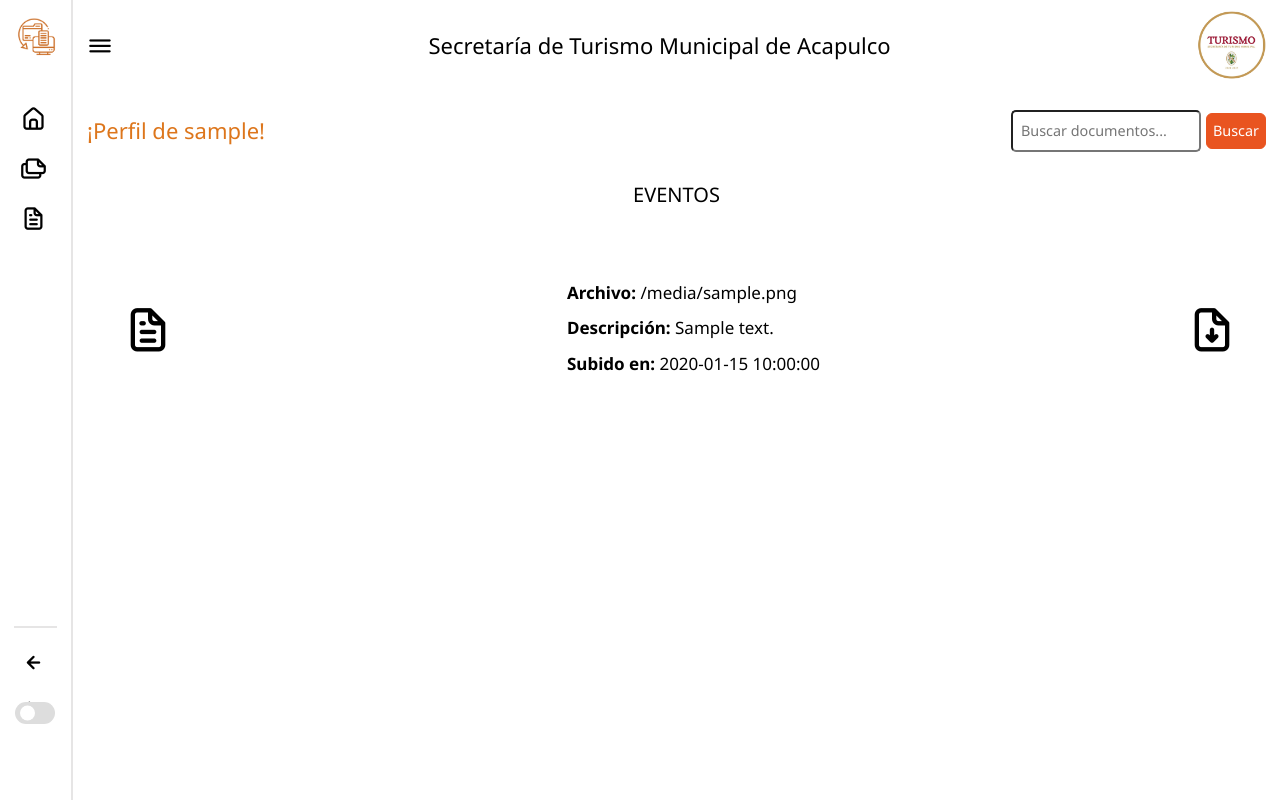
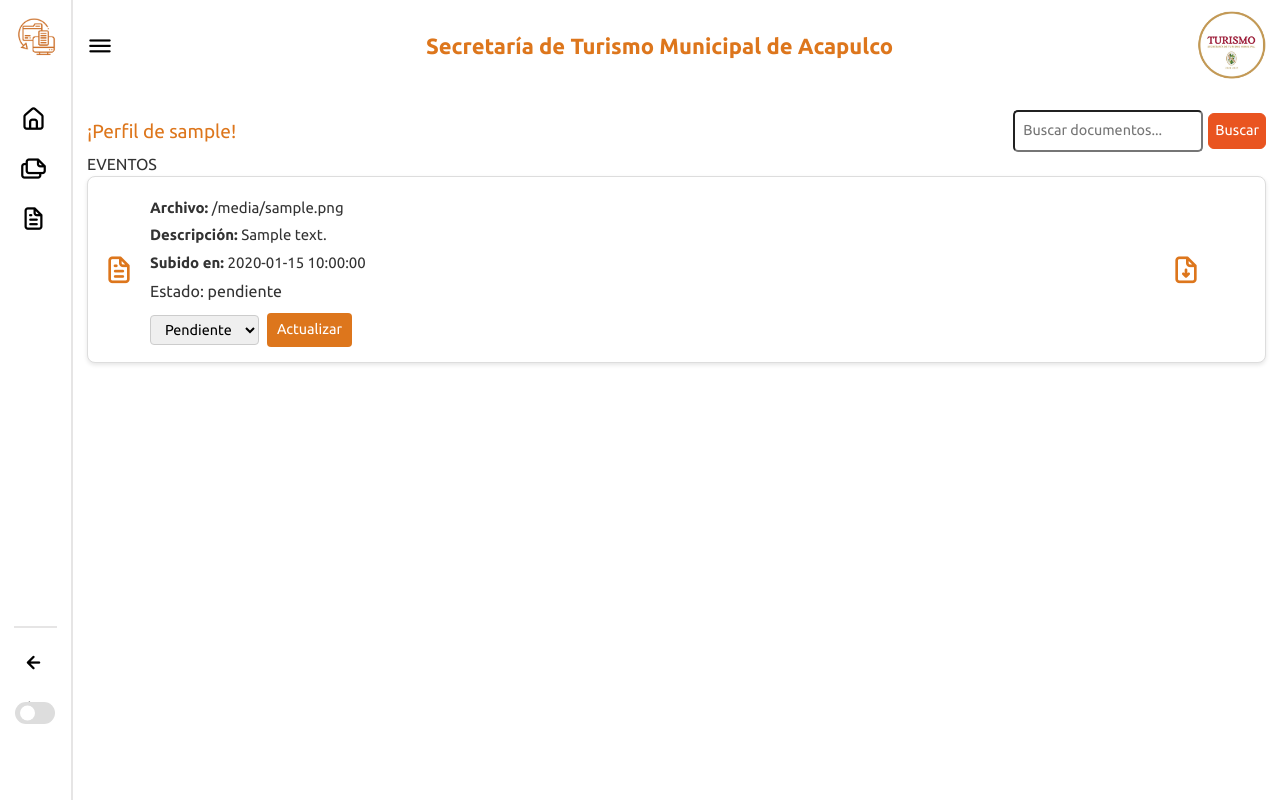
Before and after one commit to josselinesot/SECTUR-, a Flask app: a page that uses templates/admin_user_dashboard.html in a window 1280 px wide. Run offline with Flask 3, Linux system fonts and the light colour scheme; the visitor is signed in with stand-in values (Sample User, id 1); a database or web service that is not in the repository returns one stand-in record (values such as "Sample title"); parts of the project's set-up code (start-up, migrations or seed data) failed here and were passed over.

Commit message:
cambio-de-front

```diff
--- a/app.py
+++ b/app.py
@@ -338,5 +338,42 @@ def contenido():
         return render_template('contenido.html', username=session['username'], user=user)
     return redirect(url_for('login'))
 
+@app.route('/admin/update_status/<file_id>', methods=['POST'])
+def update_status(file_id):
+    if 'admin' not in session:
+        flash('Acceso denegado. Debes ser administrador para realizar esta acción.', 'error')
+        return redirect(url_for('admin_dashboard'))
+
+    new_status = request.form.get('status')
+    if new_status not in ['pendiente', 'revisado', 'aprobado']:
+        flash('Estado inválido.', 'error')
+        return redirect(url_for('admin_dashboard'))
+
+    try:
+        # Actualiza el estado en los metadatos del archivo en GridFS
+        fs_file = fs.find_one({'_id': ObjectId(file_id)})
+        if not fs_file:
+            flash('Archivo no encontrado.', 'error')
+            return redirect(url_for('admin_dashboard'))
+
+        fs_file.metadata['status'] = new_status
+        fs_file.metadata.pop('_id', None)  # Evitar conflictos con la clave _id
+        fs.GridFS_files.update_one(
+            {'_id': ObjectId(file_id)},
+            {'$set': {'metadata': fs_file.metadata}}
+        )
+
+        # Actualiza también en la colección de usuarios
+        users.update_one(
+            {'pdfs.file_id': ObjectId(file_id)},
+            {'$set': {'pdfs.$.status': new_status}}
+        )
+
+        flash('Estado del archivo actualizado con éxito.', 'success')
+    except Exception as e:
+        flash(f'Error al actualizar el estado: {str(e)}', 'error')
+
+    return redirect(url_for('admin_dashboard'))
+
 if __name__ == "__main__":
     app.run(debug=True)
--- a/static/sub.css
+++ b/static/sub.css
@@ -1,5 +1,5 @@
 
-/*----------    Google Font Import - Poppins     ----------*/
+/----------    Google Font Import - Poppins     ----------/
 @import url('https://fonts.googleapis.com/css2?family=Noto+Sans:ital,wght@0,100..900;1,100..900&display=swap');
 
 
@@ -284,7 +284,8 @@ nav.close ~ .dashboard .top{
     flex-grow: 1;
     text-align: center;
     font-size: 22px;
-    color: var(--text-color);
+    font-weight: bold;
+    color: var(--special-color);
 }
 .admin-panel-img {
     height: 70px; /* Ajusta este valor según el tamaño de la imagen */
@@ -455,7 +456,7 @@ nav.close .dropdown-content {
     margin-top: 20px;
 }
 .username {
-    font-size: 22px;
+    font-size: 19px;
     color: var(--special-color);
     margin-top: 80px;
 }
@@ -547,61 +548,6 @@ nav.close .dropdown-content {
 
 
 
-/*----------    FORMULARIO  ----------*/
-
-
-.pdf-container {
-    margin-top: 30px;
-    padding: 20px;
-    font-size: 22px;
-    color: var(--text-color);
-}
-
-.pdf-container a {
-    font-size: 20px;
-    color: var(--text-color);
-}
-
-.pdf-container input[type="file"] {
-    margin-bottom: 15px;
-}
-
-ul.pdf-list {
-
-    padding: 0;
-    margin-left: 0px;
-
-}
-
-ul.pdf-list li {
-    display: flex;
-    justify-content: space-between;
-    align-items: center;
-    margin-bottom: 10px;
-}
-
-ul.pdf-list li a {
-    margin-right: 10px;
-    font-size: 18px;
-    /* Add some space between the download link and the delete icon */
-}
-
-ul.pdf-list li form {
-    display: inline;
-    /* Ensure the form stays inline with the text */
-    margin: 0;
-    padding: 0;
-    font-size: 18px;
-}
-
-ul.pdf-list li .btn-link {
-    margin-right: 10px;
-    text-decoration: none;
-}
-
-ul.pdf-list li .btn-link i {
-    font-size: 1.2rem;
-}
 
 /* Agrega este estilo al final de tu archivo CSS */
 
@@ -638,97 +584,107 @@ ul.pdf-list li .btn-link i {
 
 
 /* Estilos para la lista de PDFs */
-.pdf-container {
+.pdf-lista-pdf {
+    padding: 20px;
+    border-radius: 8px;
+    width: 100%; /* Ocupa todo el ancho */
+    margin: 0; /* Elimina márgenes */
+}
 
-    padding: 5px;
-    margin-top: 20px;
-    text-align: center;
+.pdf-lista-pdf a {
+    font-size: 19px;
+
+    margin-bottom: 20px;
+    color: #333;
+    display: inline-block;
+    text-decoration: none;
+}
+
+.pdf-list {
+    list-style-type: none;
+    padding: 0;
+    margin: 0;
+}
+
+.pdf-item {
+    display: flex;
+    align-items: center;
+    background-color: #ffffff;
+    border: 1px solid #ddd;
+    border-radius: 8px;
+    padding: 15px;
+    margin-bottom: 10px;
+    box-shadow: 0 2px 4px rgba(0, 0, 0, 0.1);
+    width: 100%; /* Ocupa todo el ancho */
+
+}
+
+.pdf-icon i {
+    color: #DD761C;
+    margin-right: 15px;
+    font-size: 32px !important;
+}
+
+.pdf-actions .btn i {
+    font-size: 32px !important;
 }
 
 
-.pdf-item {
-    margin-bottom: 10px;
-    padding-bottom: 10px;
-    margin-top: 40px;
+.pdf-details {
+    flex-grow: 1;
 }
 
-.pdf-link {
-
-    text-decoration: none;
-    transition: color 0.3s;
+.pdf-details p {
+    margin: 5px 0;
+    color: #333;
+    font-size: 15px;
 }
 
-
-.pdf-name {
-    font-weight: bold;
-    font-size: 20px;
+.pdf-details form {
+    display: flex;
+    align-items: center;
+    gap: 8px;
+    margin-top: 10px;
 }
 
-
-
-
-.pdf-details {
-    text-align: left;
-    /* Alinea el texto a la izquierda */
-    padding: 10px;
-    /* Agrega algo de padding si es necesario */
-    margin: 10px 0;
-    /* Margen superior e inferior */
-    font-size: 20px;
+.pdf-details select {
+    padding: 5px 10px;
+    border-radius: 4px;
+    border: 1px solid #ccc;
+    font-size: 0.9em;
 }
 
-
-
-.pdf-details p {
-    margin: 10px 0;
-    font-size: 17px;
-    overflow: hidden;
-    white-space: normal;
-    max-width: 300px;
-    word-wrap: break-word;
+.pdf-details button {
+    padding: 6px 10px;
+    font-size: 0.9em;
+    background-color: #DD761C;
+    color: #fff;
+    border: none;
+    border-radius: 4px;
+    cursor: pointer;
+    transition: background-color 0.3s ease;
 }
 
-.pdf-actions .btn-link .uil-file-download {
-    color: var(--text-color);
+.pdf-details button:hover {
+    background-color: #E65C19;
 }
 
-.pdf-actions .btn-link .uil-trash-alt{
-    color: var(--text-color);
+.pdf-actions {
+    display: flex;
+    align-items: center;
+    gap: 10px;
 }
 
-
-
-.pdf-item .pdf-icon{
-    margin-left: 30px;
-    margin-right: 40px;
+.pdf-actions .btn {
+    padding: 8px;
+    font-size: 1.2em;
+    color: #DD761C;
+    border: none;
+    background: none;
+    cursor: pointer;
+    transition: color 0.3s ease;
 }
 
-
-
-input[type="submit"] {
-    width: 100%;
-    padding: 10px;
-    margin-bottom: 10px;
-    border: none;
-    border-radius: 4px;
-    box-sizing: border-box;
-    background-color: var(--orange-color);
-    color: var(--panel-color);
-    cursor: pointer;
-    box-shadow: rgb(0 0 0 / 5%) 0 0 8px;
-    transition: all 0.5s ease;
+.pdf-actions .btn:hover {
+    color: #E65C19;
 }
-
-input[type="submit"]:hover {
-    letter-spacing: 3px;
-    background-color: var(--orange-color);
-    color: var(--panel-color);
-}
-
-input[type="submit"]:active {
-    letter-spacing: 3px;
-    background-color: var(--orange-color);
-    color: var(--panel-color);
-    transform: translateY(10px);
-    transition: 100ms;
-}
--- a/templates/admin_user_dashboard.html
+++ b/templates/admin_user_dashboard.html
@@ -108,6 +108,15 @@
                                 <p><strong>Archivo:</strong> {{ pdf['filename'] }}</p>
                                 <p><strong>Descripción:</strong> {{ pdf['description'] }}</p>
                                 <p><strong>Subido en:</strong> {{ pdf['upload_time'] }}</p>
+                                Estado: {{ pdf.status or 'pendiente' }}
+                                <form action="{{ url_for('update_status', file_id=pdf.file_id) }}" method="post">
+                                <select name="status">
+                                 <option value="pendiente" {% if pdf.status == 'pendiente' %}selected{% endif %}>Pendiente</option>
+                                 <option value="revisado" {% if pdf.status == 'revisado' %}selected{% endif %}>Revisado</option>
+                                 <option value="aprobado" {% if pdf.status == 'aprobado' %}selected{% endif %}>Aprobado</option>
+                                 </select>
+                                 <button type="submit">Actualizar</button>
+                                </form>
                             </div>
                             <div class="pdf-actions">
                                 <a href="{{ url_for('download_pdf', file_id=pdf['file_id']) }}" class="btn btn-link">
```
